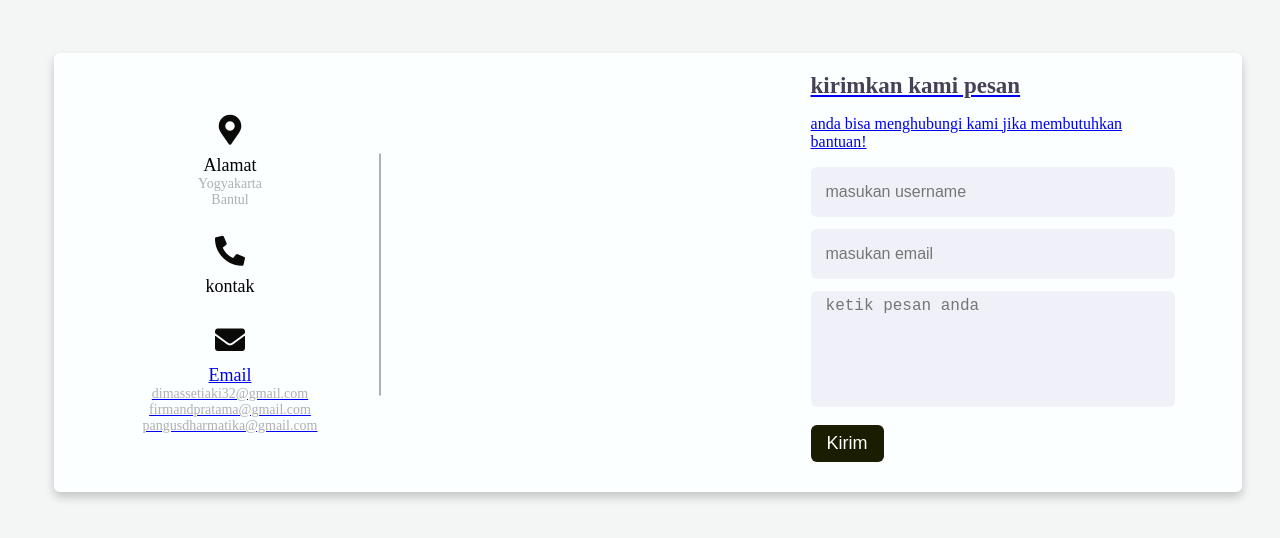
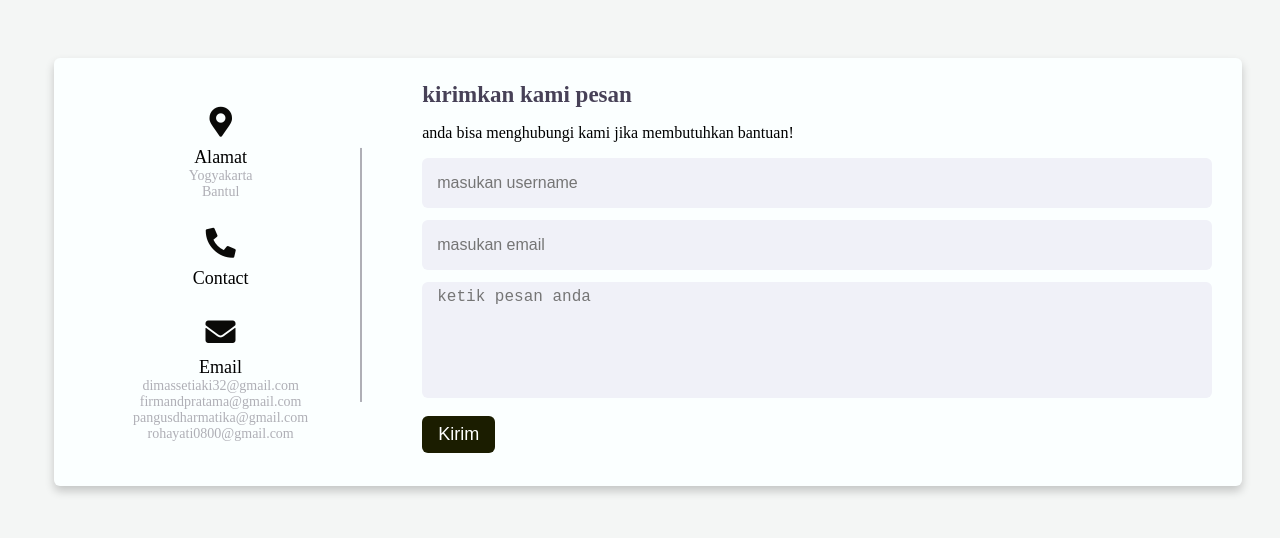
Before and after one commit to firmandpratama/ProjectPTC, a plain HTML site: page contak.html in a window 1280 px wide. Shown: the part 136-674 px from the top of the page. Drawn offline with Linux system fonts and the light colour scheme.

Commit message:
Update contak.html

```diff
--- a/contak.html
+++ b/contak.html
@@ -18,7 +18,7 @@
         </div>
         <div class="phone details">
           <i class="fas fa-phone-alt"></i>
-          <div class="topic">kontak<a href="https://wa.me/0895342012727"></div>
+          <div class="topic">Contact</div>
           <div class="text-one"> </div>
         </div>
         <div class="email details">
@@ -27,6 +27,7 @@
           <div class="text-one">dimassetiaki32@gmail.com</div>
           <div class="text-one">firmandpratama@gmail.com</div>
           <div class="text-one">pangusdharmatika@gmail.com</div>
+          <div class="text-one">rohayati0800@gmail.com</div>
         </div>
       </div>
       <div class="right-side">
```
